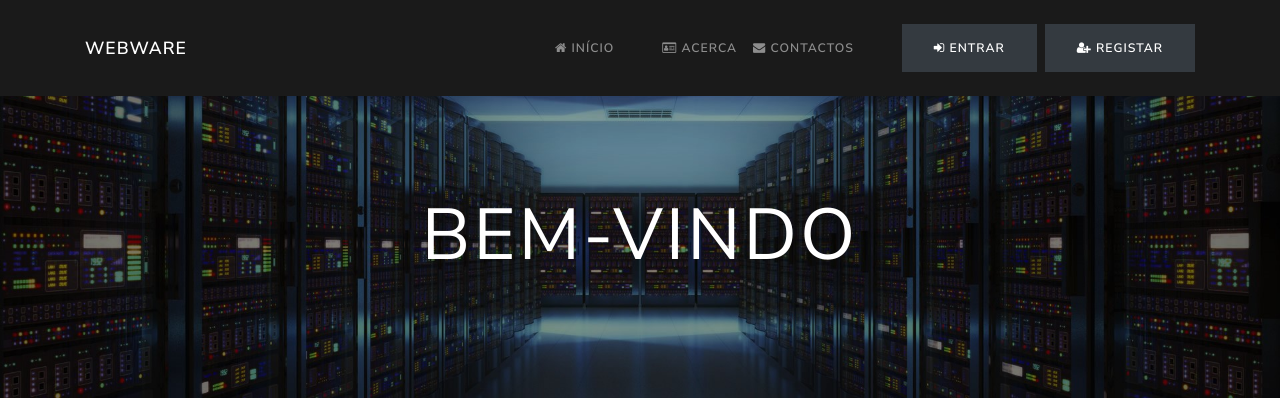
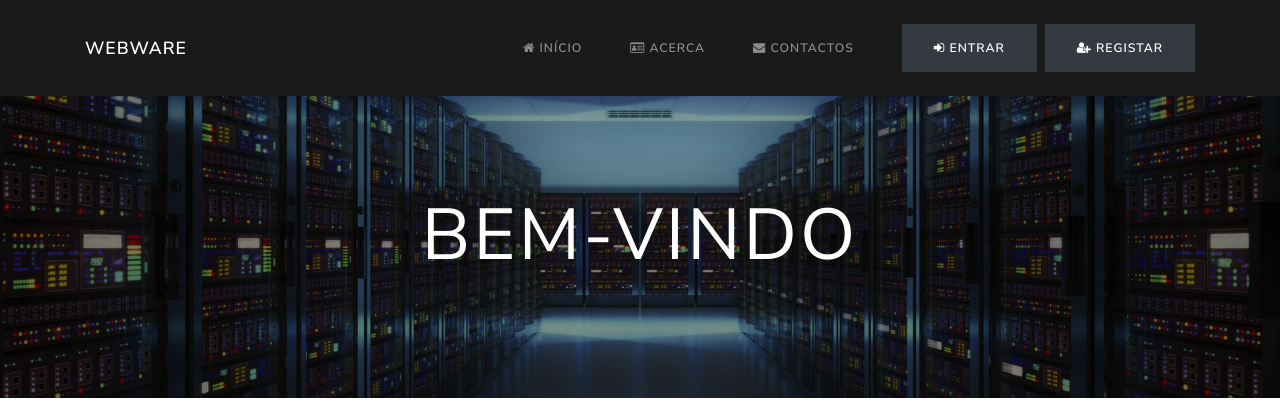
Before and after one commit to gjproenca/phpProject, a PHP site: page /public/index.php in a window 1280 px wide. Shown: the top 402 px of the page. Run offline with PHP 8.4, Linux system fonts and the light colour scheme.

Commit message:
fix about link

```diff
--- a/inc/masterpage-public/header.php
+++ b/inc/masterpage-public/header.php
@@ -35,7 +35,7 @@
                             <a class="nav-link <?php if(isset($_GET['index'])) echo 'active'; ?>" href="./../public/index.php?index">
                                 <i class="fa fa-home"></i> Início</a>
                         </li>
-                        <li>
+                        <li class="nav-item">
                             <a class="nav-link <?php if(isset($_GET['about'])) echo 'active'; ?>" href="./../public/about.php?about">
                                 <i class="fa fa-drivers-license-o"></i> Acerca</a>
                         </li>
```
